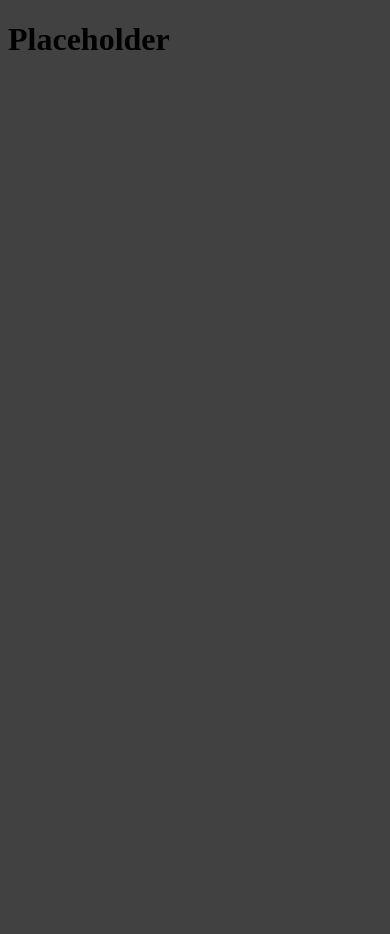
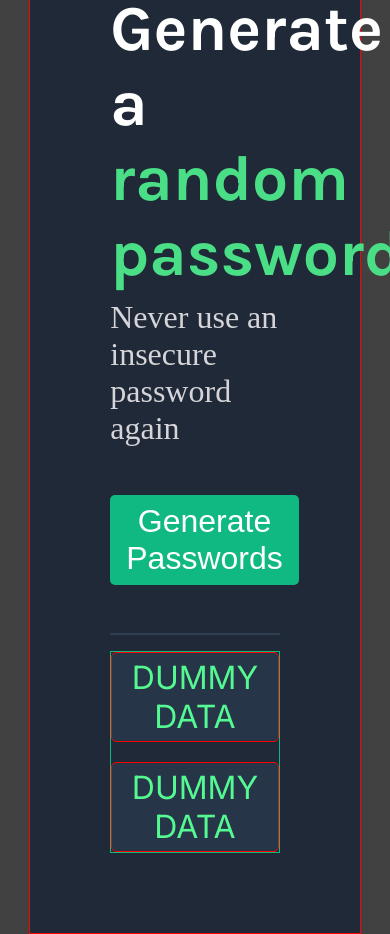
Before and after one commit to Anthony-Long/PasswordGenerator, a plain HTML site: page index.html in a window 390 px wide. Before the commit the page ends 844 px from the top, so only its background shows below. Drawn offline with Linux system fonts and the light colour scheme.

Commit message:
add html and styling + responsive

```diff
--- a/index.html
+++ b/index.html
@@ -4,10 +4,29 @@
     <meta charset="UTF-8" />
     <meta name="viewport" content="width=device-width, initial-scale=1.0" />
     <title>Password Generator</title>
+    <link rel="preconnect" href="https://fonts.googleapis.com" />
+    <link rel="preconnect" href="https://fonts.gstatic.com" crossorigin />
+    <link
+      href="https://fonts.googleapis.com/css2?family=Inter:ital,opsz,wght@0,14..32,100..900;1,14..32,100..900&family=Karla:ital,wght@0,200..800;1,200..800&display=swap"
+      rel="stylesheet"
+    />
+
     <link rel="stylesheet" href="styles.css" />
   </head>
   <body>
-    <h1>Placeholder</h1>
+    <div class="container">
+      <div class="content">
+        <h1>Generate a <span class="green">random password</span></h1>
+        <p>Never use an insecure password again</p>
+
+        <button class="btn-style" id="password-btn">Generate Passwords</button>
+        <hr />
+        <div class="pw-container">
+          <div class="pw-results" id="result1">DUMMY DATA</div>
+          <div class="pw-results" id="result2">DUMMY DATA</div>
+        </div>
+      </div>
+    </div>
     <script src="script.js"></script>
   </body>
 </html>
--- a/styles.css
+++ b/styles.css
@@ -1,3 +1,110 @@
+* {
+  box-sizing: border-box;
+}
+
+html,
+body {
+  margin: 0;
+  height: 100%;
+}
+
+html,
+body,
+h1,
+p {
+  margin: 0;
+  padding: 0;
+}
+
 body {
   background-color: #414141;
+  color: white;
+  display: flex;
+  justify-content: center;
+  align-items: center;
+  font-size: 2rem;
 }
+
+.container {
+  display: flex;
+  justify-content: center;
+  align-items: center;
+  background-color: #1f2937;
+  width: 85%;
+  height: 85%;
+}
+
+.content {
+  border: 1px red solid;
+  padding: 5rem;
+  width: 100%;
+}
+
+h1 {
+  font-family: "Karla", "Times New Roman", "serif";
+  font-weight: bolder;
+  margin-bottom: 0.5rem;
+}
+
+span {
+  display: block;
+}
+
+p {
+  color: #d5d4d8;
+}
+
+.btn-style {
+  background-color: #10b981;
+  color: white;
+  padding-block: 0.5rem;
+  padding-inline: 1rem;
+  margin-top: 3rem;
+  margin-bottom: 2rem;
+  cursor: pointer;
+  border-radius: 5px;
+  border: none;
+  font-size: inherit;
+}
+
+hr {
+  border: 1px solid #2f3e53;
+}
+
+.green {
+  color: #4adf86;
+}
+
+.pw-container {
+  margin-top: 1rem;
+  display: flex;
+  text-align: center;
+  justify-content: space-between;
+  gap: 20px;
+}
+
+.pw-results {
+  width: 40%;
+  padding-block: 0.3rem;
+  padding-inline: 1rem;
+  background-color: #273549;
+  border-radius: 5px;
+  color: #55f991;
+  font-family: "Inter", "arial", "sans-serif";
+}
+
+@media (max-width: 1000px) {
+  .container {
+    height: auto;
+  }
+
+  .pw-container {
+    flex-direction: column;
+    align-items: center;
+    border: #10b981 1px solid;
+  }
+  .pw-results {
+    width: 100%;
+    border: 1px red solid;
+  }
+}
```
